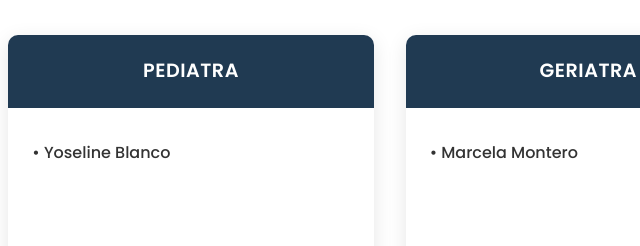
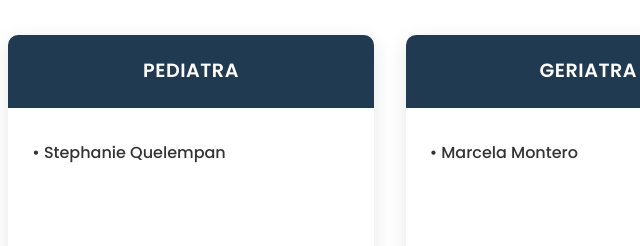
Before and after one commit to RDigitall/RedVital, a website built with Vite: page index.html in a window 1280 px wide. Shown: the part 1720-1966 px from the top of the page, 449-1089 px from the left. Built offline with nearby package versions, Linux system fonts and the light colour scheme.

Commit message:
Add files via upload

```diff
--- a/index.html
+++ b/index.html
@@ -138,7 +138,7 @@
                 </div>
                 <div class="card-body">
                     <div class="professionals-list">
-                        <div class="professional-name">• Yoseline Blanco</div>
+                        <div class="professional-name">• Stephanie Quelempan</div>
                     </div>
                     <!--<div class="schedule">
                         <i class="fa-regular fa-clock"></i>
```
